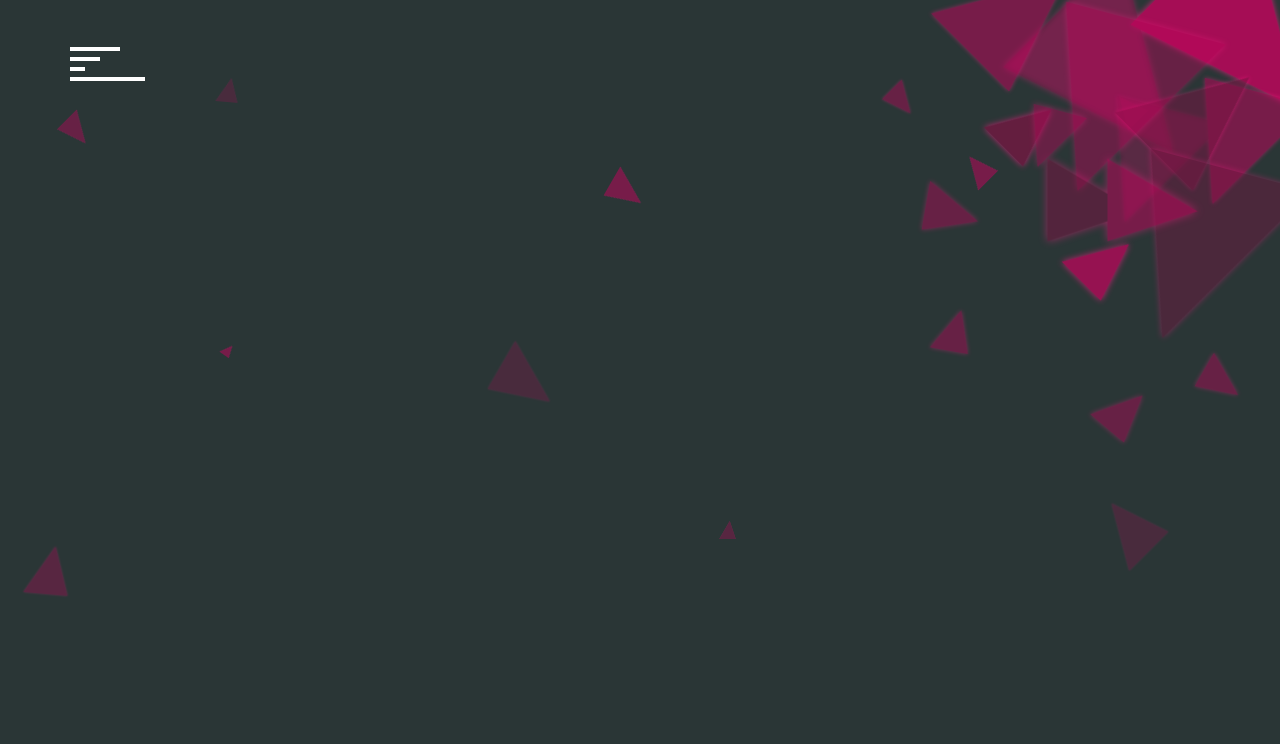
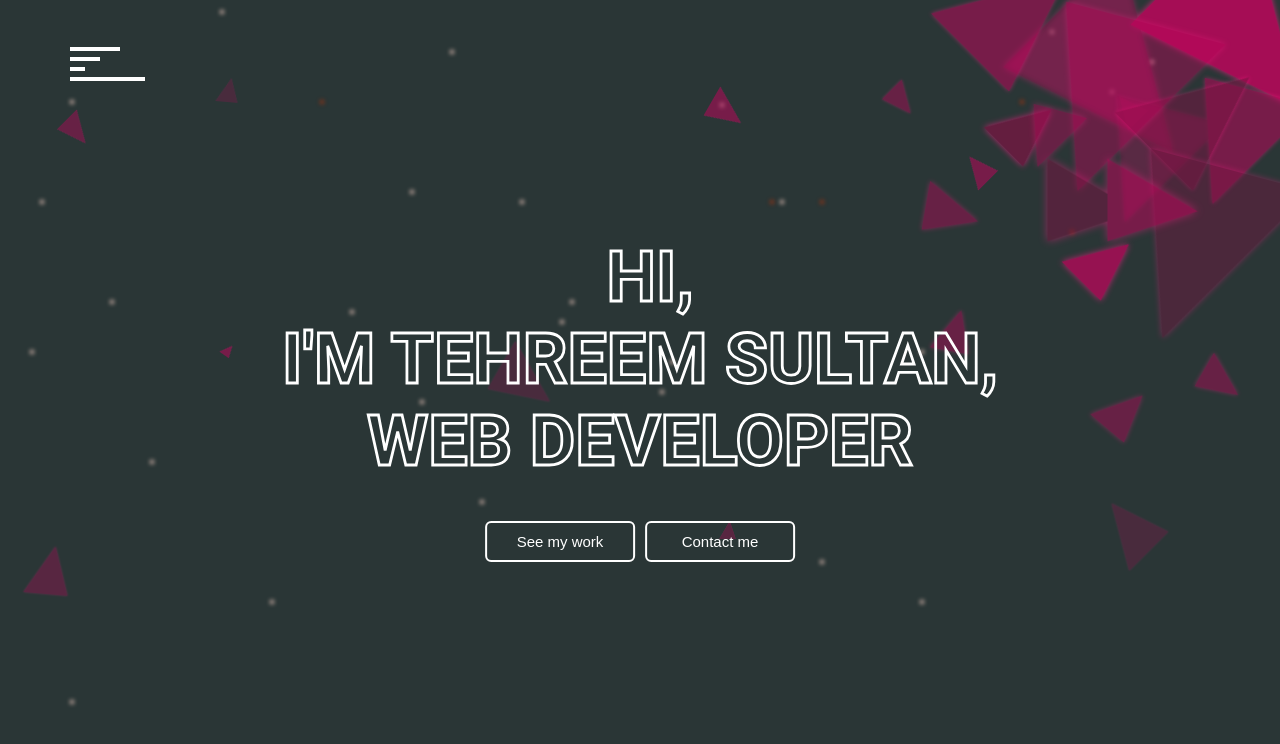
Before and after one commit to TehreemSultan/My-Portfolio, a React (Create React App) app: page / in a window 1280 px wide. Shown: the top 744 px of the page. Built offline with nearby package versions, Linux system fonts and the light colour scheme.

Commit message:
homepage text animation

```diff
--- a/src/background.css
+++ b/src/background.css
@@ -12,6 +12,7 @@
     border-left: 35px solid transparent;
       border-right: 20px solid transparent;
     border-bottom: 60px solid rgb(196, 4, 93);
+
 }
 .background div:nth-child(1){
     top:100px;
@@ -42,8 +43,8 @@
     filter:drop-shadow(0px 0px 1px rgba(255, 28, 134, 0.993));
   }
   .background div:nth-child(5){
-    top:-80px;
-    left:600px;
+    top:-160px;
+    left:700px;
     transform: rotate(120deg) scale(0.6);
     opacity:0.5;
     filter:drop-shadow(0px 0px 1px rgba(255, 28, 134, 0.993));
@@ -88,3 +89,62 @@
     transition: 1s;
     transform-origin: 50% 55%;
     }
+  .background span{
+    position: absolute;
+    top:0px;
+    left:0px;
+    width:4px;
+    height:4px;
+    border-radius: 50%;
+    box-shadow: 50px 100px 4px rgb(247, 208, 196),
+    200px 10px 4px rgb(247, 208, 196),
+    90px 300px 4px rgb(247, 208, 196),
+    500px 200px 4px rgb(247, 208, 196),
+    10px 350px 4px rgb(247, 208, 196),
+    50px 700px 4px rgb(247, 208, 196),
+    250px 600px 4px rgb(247, 208, 196),
+    130px 460px 4px rgb(247, 208, 196),
+    650px 360px 4px rgb(247, 208, 196),
+    330px 310px 4px rgb(247, 208, 196),
+    700px 103px 4px rgb(247, 208, 196),
+    900px 350px 4px rgb(247, 208, 196),
+    60px 1000px 4px rgb(247, 208, 196),
+    550px 300px 4px rgb(247, 208, 196),
+    460px 500px 4px rgb(247, 208, 196),
+    900px 600px 4px rgb(247, 208, 196),
+    1130px 60px 4px rgb(247, 208, 196),
+    540px 320px 4px rgb(247, 208, 196),
+    1000px 100px 4px rgb(168, 49, 13),
+    760px 200px 4px rgb(247, 208, 196),
+    400px 400px 4px rgb(247, 208, 196),
+    1030px 30px 4px rgb(247, 208, 196),
+    640px 390px 4px rgb(247, 208, 196),
+    800px 200px 4px rgb(168, 49, 13),
+    300px 100px 4px rgb(168, 49, 13),
+    20px 200px 4px rgb(247, 208, 196),
+    2700px 300px 4px rgb(247, 208, 196),
+    430px 50px 4px rgb(247, 208, 196),
+    390px 190px 4px rgb(247, 208, 196),
+    1050px 230px 4px rgb(168, 49, 13),
+    800px 560px 4px rgb(247, 208, 196),
+    1090px 90px 4px rgb(247, 208, 196),
+    750px 200px 4px rgb(168, 49, 13);
+    background-color: rgb(255, 180, 145),;
+    z-index: -10;
+    animation-name: ;
+    animation-duration: 6s;
+    animation-delay: 0s;
+    animation-iteration-count: infinite;
+
+
+}
+@keyframes remove{
+0%{display: none;}
+100%{display: inline;}
+}
+@keyframes moving{
+  0%{transform: translateY(0px); display: inline;}
+  99%{transform: translateY(200px); display: none;}
+  100%{transform: translateY(20px);}
+
+  }
--- a/src/components/background.js
+++ b/src/components/background.js
@@ -13,6 +13,7 @@ function Background(){
       <div></div>
       <div></div>
       <div></div>
+      <span></span>
     </div>);
 }
 
--- a/src/components/home.js
+++ b/src/components/home.js
@@ -1,8 +1,10 @@
 import React from 'react';
+import {Link} from 'react-router-dom';
 import '.././home.css'
 
-class Home extends React.Component {
-  render(){
+function Home() {
+
+
   return (
     <>
     <div className="home">
@@ -20,10 +22,20 @@ class Home extends React.Component {
       <div></div>
       <div></div>
       </div>
+
+
+      <div className="textContainer">
+          <h1><span>HI,<br/>
+          I'M TEHREEM SULTAN,<br/>
+          WEB DEVELOPER</span><br/>
+          <Link to='/projects'><button>See my work</button></Link>
+          <Link to='/contacts'><button>Contact me</button></Link>
+         </h1>
+      </div>
     </div>
 
     </>
   );}
-}
+
 
 export default Home;
--- a/src/home.css
+++ b/src/home.css
@@ -108,3 +108,62 @@
   transition: 1s;
   transform-origin: 50% 55%;
   }
+
+  .textContainer{
+   /* position: absolute;
+    top:0px;
+    width:100vw;
+    height:100vh;
+    display: flex;
+    text-align: center;
+    justify-content: center;
+    flex-direction: column;
+    /*z-index: -1;*/
+  }
+
+  .textContainer h1{
+    font-size: 70px;
+    text-align: center;
+    position: absolute;
+    top:50%;
+    left:50%;
+    transform: translate(-50%,-50%);
+    white-space: nowrap;
+    color:white;
+    cursor: pointer;
+}
+.textContainer h1 span{
+  -webkit-text-stroke-color:#fff;
+  -webkit-text-stroke-width: 0.04em;
+  -webkit-text-fill-color: transparent;
+  -webkit-background-clip: text;
+  background-repeat:no-repeat ;
+  transition: background-size 0.7s cubic-bezier(0.67, 0.01, 0.15, 0.98);
+  background-image: linear-gradient(135deg, #fff 0%, #fff 50%, transparent 50.1%);
+
+
+  background-size: 0% 100%;
+}
+.textContainer h1 span:hover {
+  background-size: 220% 100%;
+
+}
+button{
+  cursor: pointer;
+  box-sizing: border-box;
+  border-radius: 6px;
+  border-color: #fff;
+  border-width: 2px;
+  background-color: transparent;
+  color: #fff;
+  width:150px;
+  padding: 10px;
+  margin: 0px 5px;
+  font-size: 15px;
+  border-style: solid;
+  transition: 0.7s cubic-bezier(0.075, 0.82, 0.165, 1);
+}
+button:hover{
+  background-color: #fff;
+  color:black;
+}
--- a/src/index.css
+++ b/src/index.css
@@ -5,6 +5,7 @@
 body{
   background-color: rgb(42, 54, 54);
   overflow: hidden;
+  font-family: 'Roboto', sans-serif;
 }
 html{
   overflow: hidden;
@@ -15,7 +16,7 @@ html{
   background-color:transparent;
   height:80px;
   display:flex;
-  justify-content:start;
+  justify-content:flex-start;
   align-items: center;
 }
 .menu-bars{
```
Also changed, not shown: 1 other file (tests, documents, lock files or other folders).
